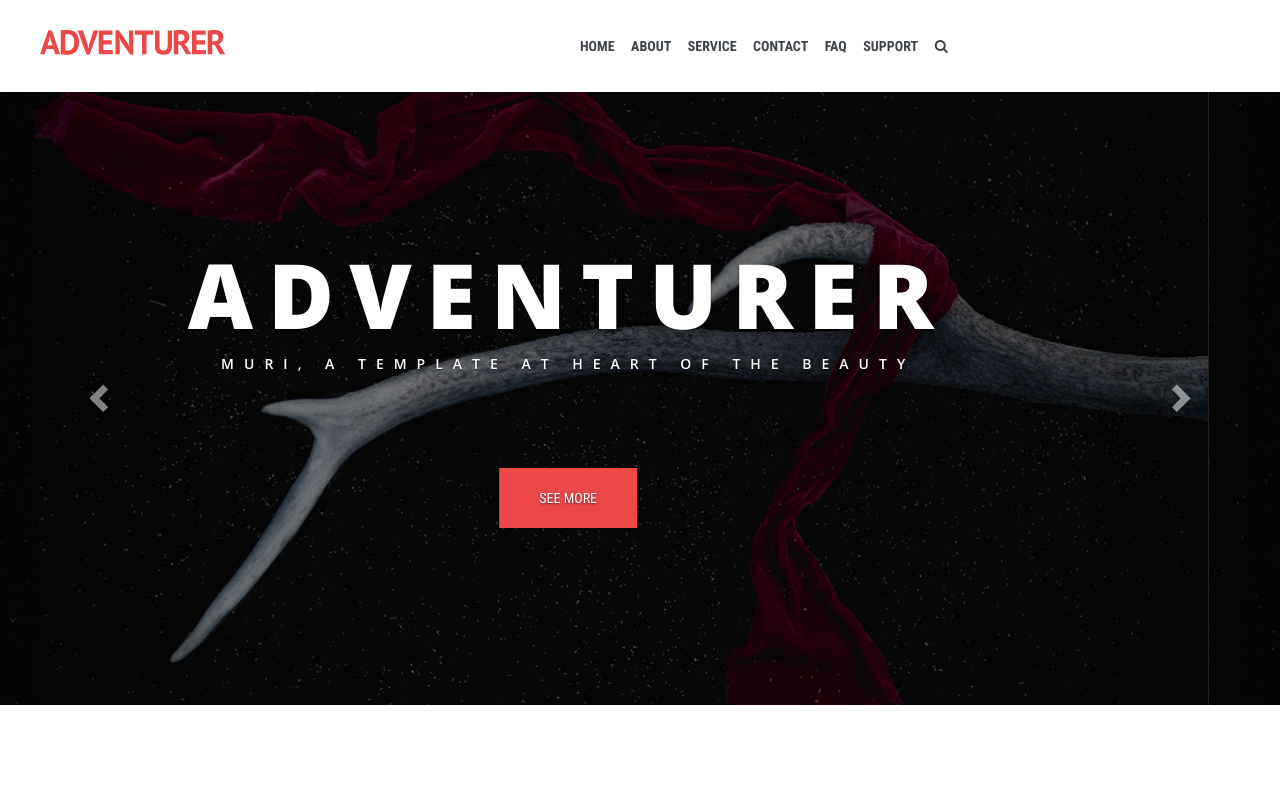
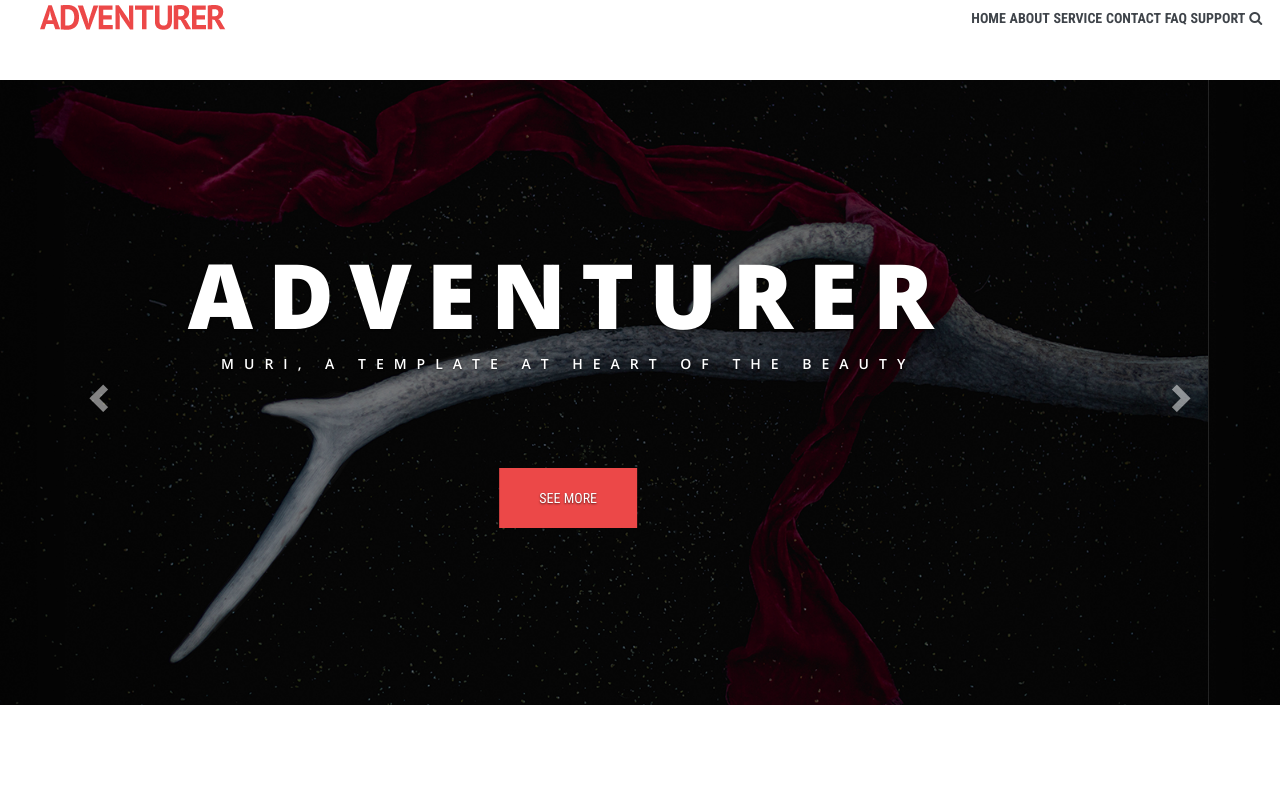
Before and after one commit to znaksi/znaksi.github.io, a plain HTML site: page index.html in a window 1280 px wide. Shown: the top 800 px of the page. Drawn offline with nearby package versions, Linux system fonts and the light colour scheme.

Commit message:
Update style.css
header

```diff
--- a/styles/style.css
+++ b/styles/style.css
@@ -7,6 +7,8 @@ body {
 .center-conteiner {
 	max-width: 1200px;
 	margin: 0px auto;
+	display: flex;
+	justify-content: space-between;
 }
 
 .clr {
@@ -36,19 +38,16 @@ header {
 }
 
 .main-logo {
-	float: left;
 	margin: 2.5% 0;
 }
 .main-nav{
-	float: right;
+	display: flex;
 	padding: 0;
 	width: 55%;
 	margin: 3% 0;
 }
 .main-nav li {
-	float: left;
 	margin-right: 2.5%;
-
 	list-style: none;
 }
 .main-nav li a {
```
